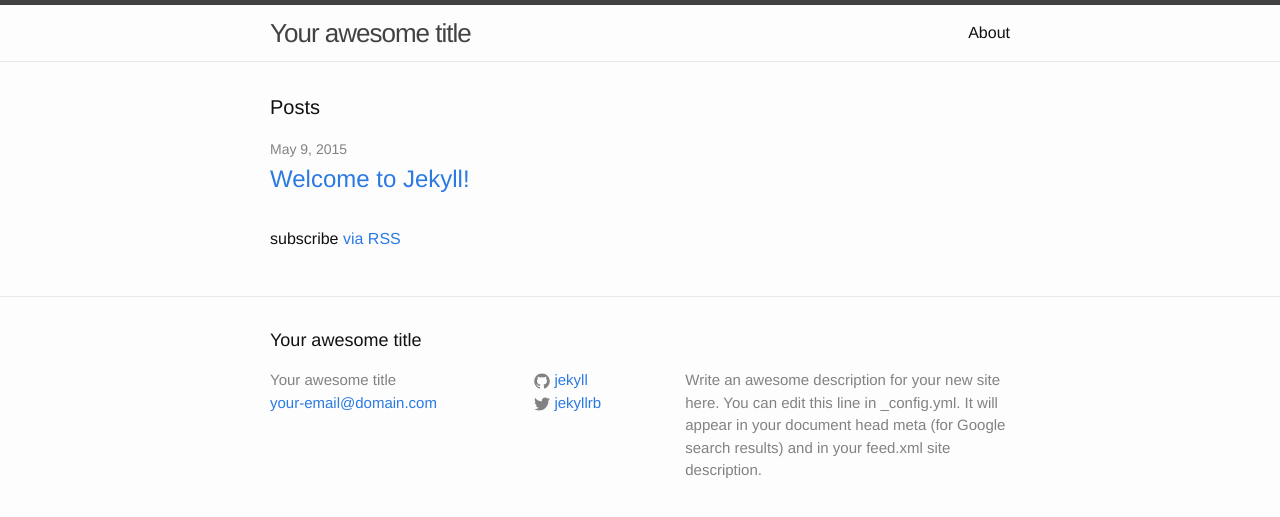
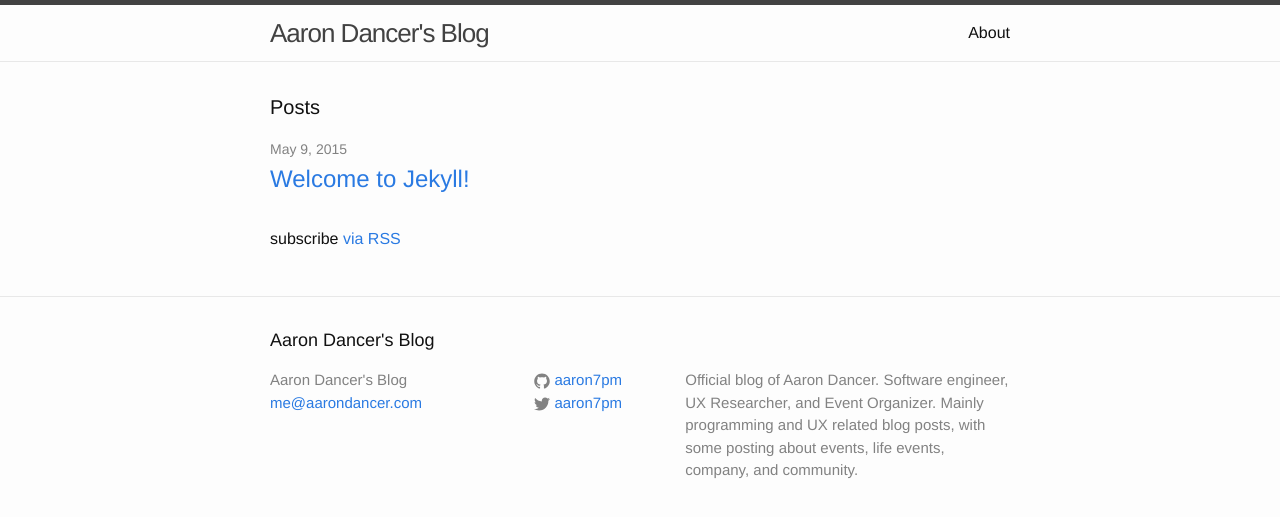
Before and after one commit to aarondancer/Personal-Website, a Jekyll site: the page built from blog/index.html, in a window 1280 px wide. Shown: the top 517 px of the page. Built offline with Jekyll 4.4.1, drawn with Linux system fonts in a browser that asks for light colours.

Commit message:
Updated blog information

```diff
--- a/blog/_config.yml
+++ b/blog/_config.yml
@@ -1,14 +1,14 @@
 # Site settings
-title: Your awesome title
-email: your-email@domain.com
+title: Aaron Dancer's Blog
+email: me@aarondancer.com
 description: > # this means to ignore newlines until "baseurl:"
-  Write an awesome description for your new site here. You can edit this
-  line in _config.yml. It will appear in your document head meta (for
-  Google search results) and in your feed.xml site description.
+  Official blog of Aaron Dancer. Software engineer, UX Researcher, and Event Organizer.
+  Mainly programming and UX related blog posts, with some posting about events,
+  life events, company, and community.
 baseurl: "" # the subpath of your site, e.g. /blog/
-url: "http://yourdomain.com" # the base hostname & protocol for your site
-twitter_username: jekyllrb
-github_username:  jekyll
+url: "http://aarondancer.com/blog" # the base hostname & protocol for your site
+twitter_username: aaron7pm
+github_username:  aaron7pm
 
 # Build settings
 markdown: kramdown
```
